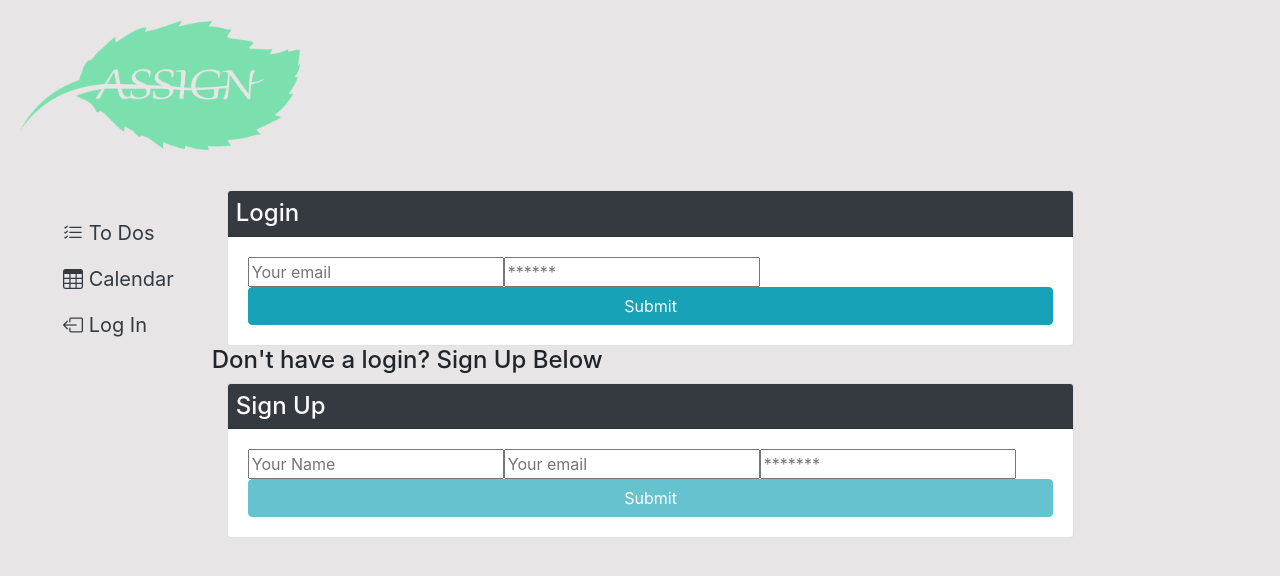
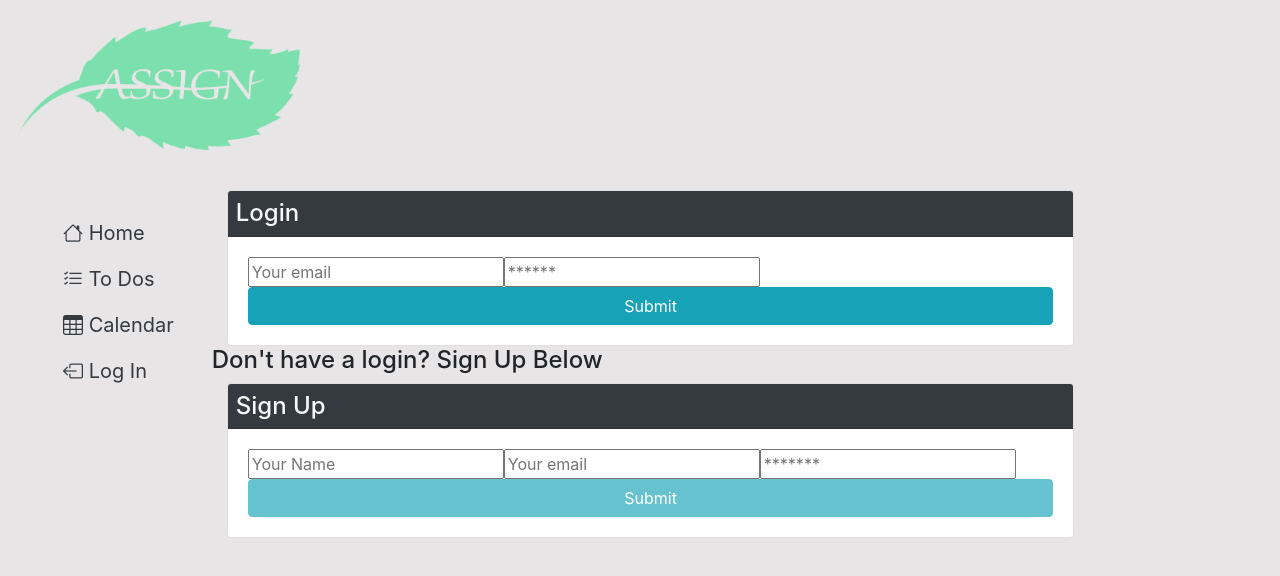
Before and after one commit to herka10/assignmint, a React (Create React App) app in the folder client/: page / in a window 1280 px wide. Shown: the top 576 px of the page. Built offline with nearby package versions, Linux system fonts and the light colour scheme.

Commit message:
accidently removed home from navbar, readding it

```diff
--- a/client/src/components/Layout/index.js
+++ b/client/src/components/Layout/index.js
@@ -9,6 +9,11 @@ function Layout(props) {
             <div className='row'>
                 <div className='col-auto min-vh-100' id='navbar'>
                     <ul>
+                        <li>
+                            <Link className='nav-link px-2 text-dark' to={'/home'}>
+                                <i className='bi-house'></i> <span className='ms-1 d-none d-sm-inline'>Home</span>
+                            </Link>
+                        </li>
                         <li>
                             <Link className='nav-link px-2 text-dark' to={'/todo'}>
                             <i className="bi bi-list-check"></i> <span className='ms-1 d-none d-sm-inline'>To Dos</span>
```
